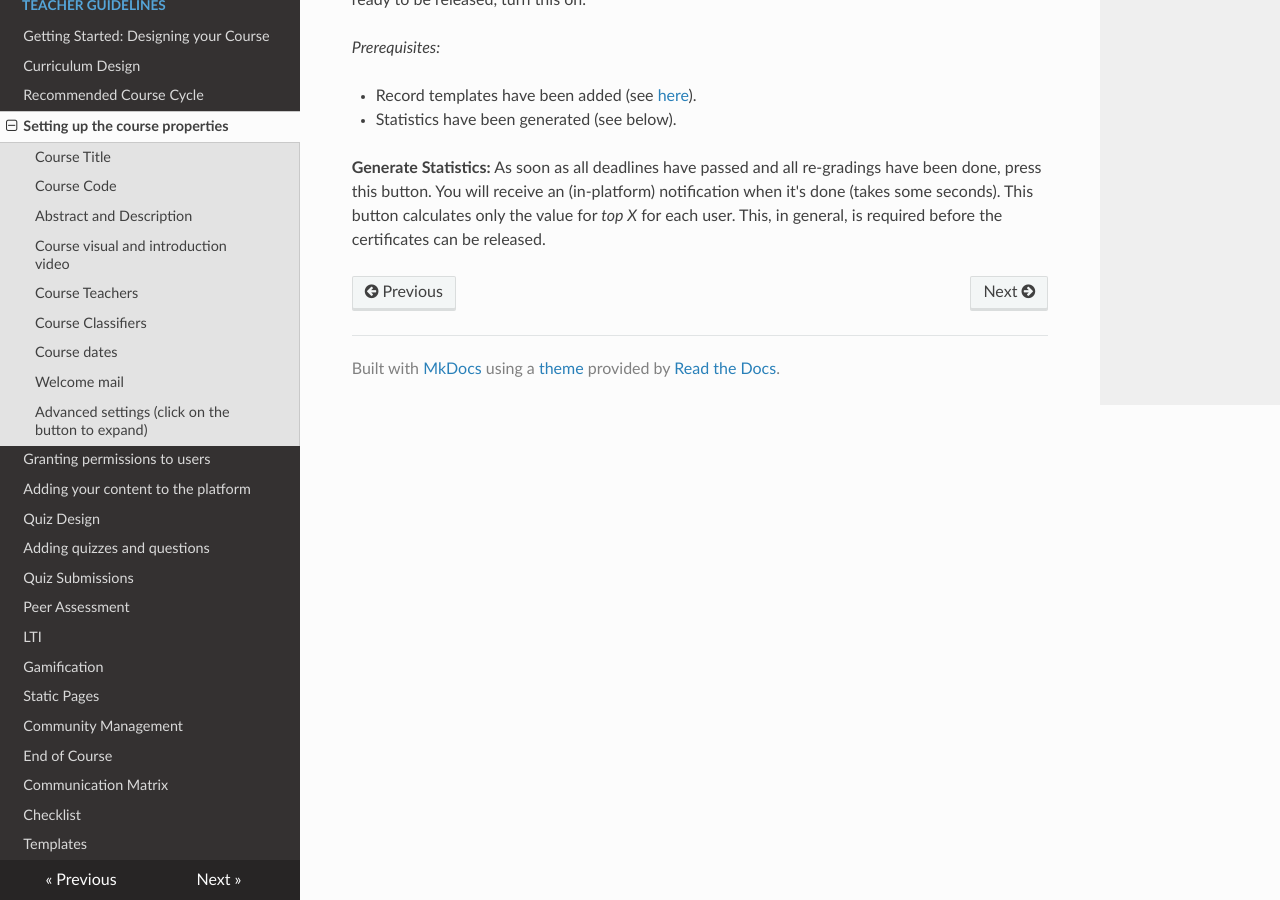
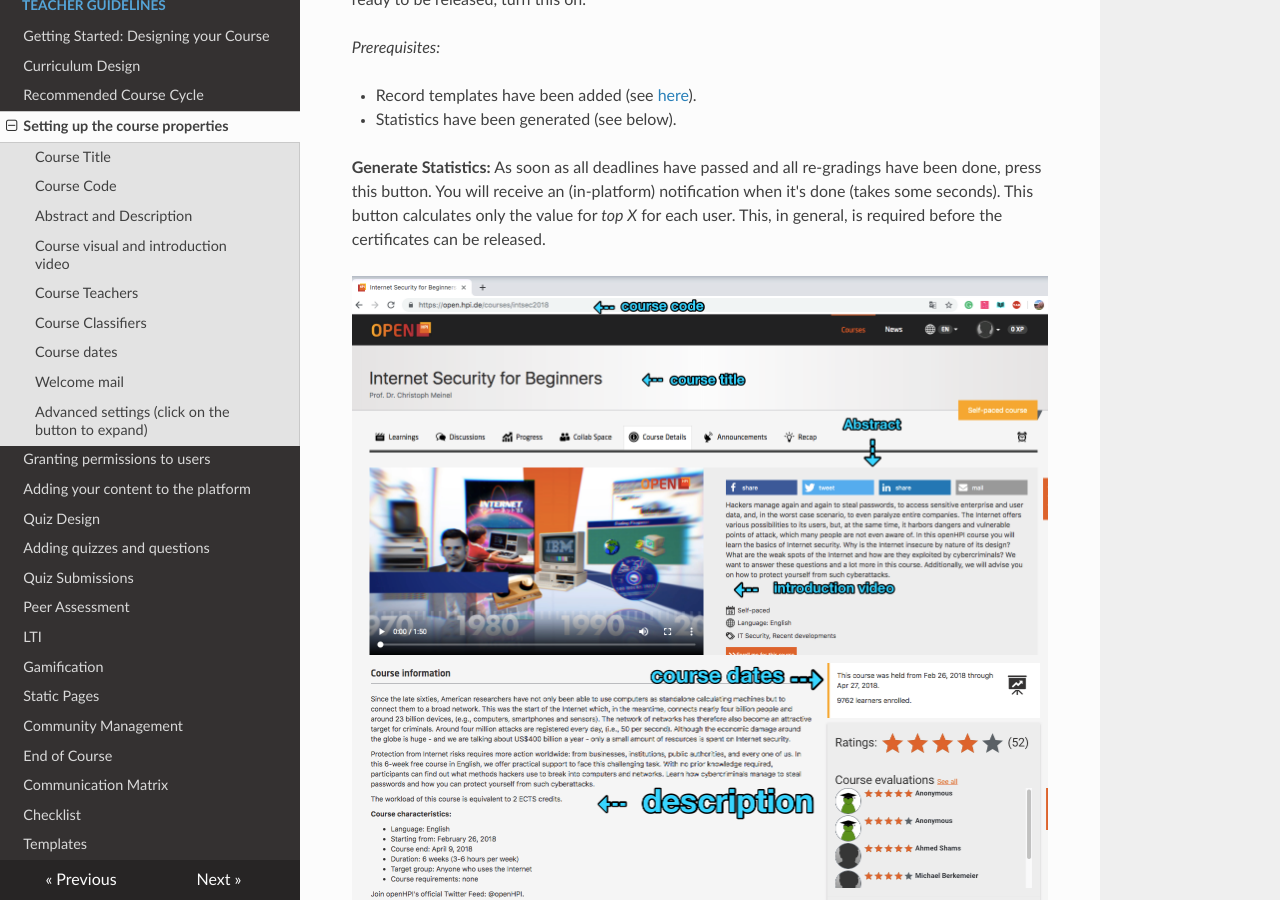
Before and after one commit to openHPI/TeachingTeamGuidelines, an MkDocs documentation site: the page built from docs/04_course-settings.md, in a window 1280 px wide and 900 px high, scrolled down 3214 px. Built offline with MkDocs 1.6.1, drawn with Linux system fonts in a browser that asks for light colours; nearby versions of some CDN libraries; old or Windows-style settings are respelled for this version of MkDocs.

Commit message:
add image for course setting

```diff
--- a/docs/04_course-settings.md
+++ b/docs/04_course-settings.md
@@ -117,3 +117,7 @@
 - Statistics have been generated (see below).
 
 **Generate Statistics:** As soon as all deadlines have passed and all re-gradings have been done, press this button. You will receive an (in-platform) notification when it's done (takes some seconds). This button calculates only the value for *top X* for each user. This, in general, is required before the certificates can be released.
+
+![course properties](img/04/course_setting1.png)
+![course properties](img/04/course_setting2.png)
+![course properties](img/04/course_setting3.png)
```
Also changed, not shown: docs/img/04/course_setting1.png (added), docs/img/04/course_setting2.png (added), docs/img/04/course_setting3.png (added).
